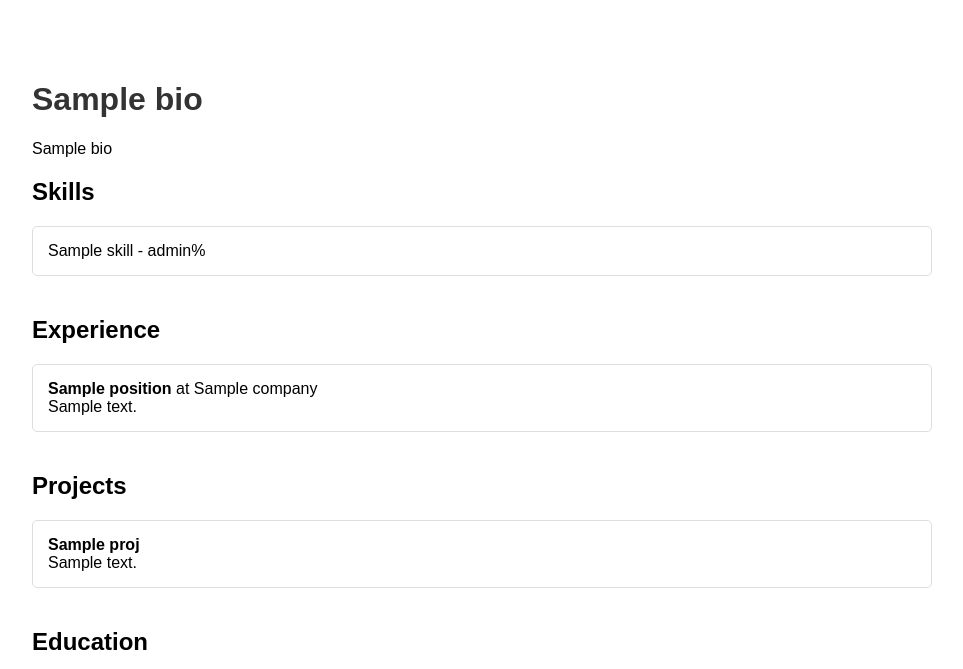
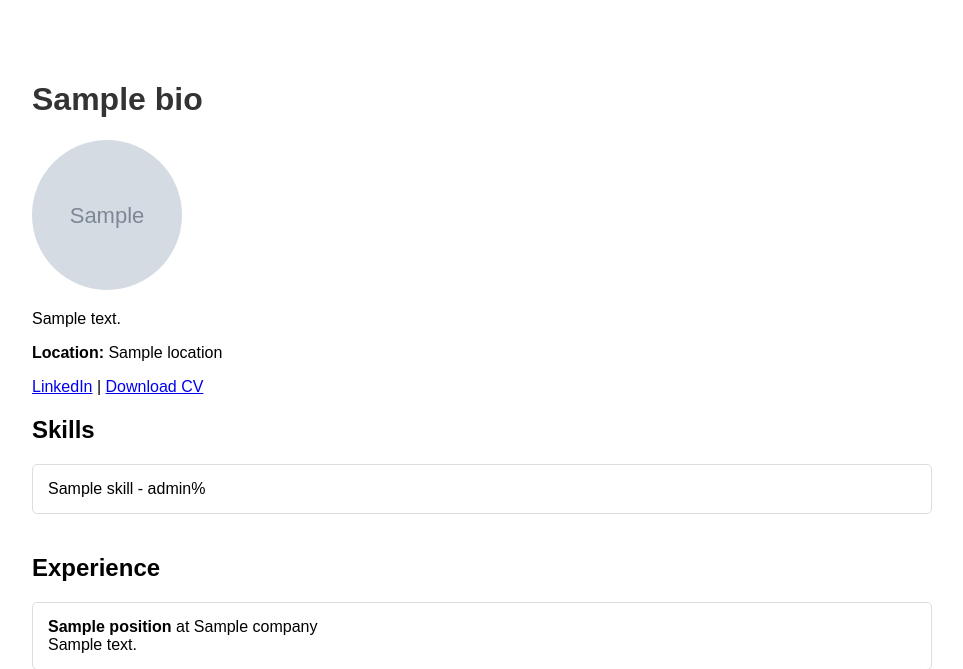
Before and after one commit to Muhammad-azeem11/portfolio, a Django app: template templates/index.html in a window 1280 px wide. Shown: the top 669 px of the page, without its empty margins (158-1121 px from the left). Run offline with Django 3.2, Linux system fonts and the light colour scheme; the template is opened without the code that fills it: most values are stand-ins (such as "Sample title", 1, 10 or a date in 2020); grey boxes marked "Sample" are stand-in pictures.

Commit message:
Portfolio v2.0: Live homepage with Bio, Skills, Experience, Projects, Education

```diff
--- a/templates/index.html
+++ b/templates/index.html
@@ -12,9 +12,12 @@
     </style>
 </head>
 <body>
-    <h1>{{ bio.name|default:"Portfolio" }}</h1>
-    <p>{{ bio.title|default:"" }}</p>
-    <p>{{ bio.about|default:"" }}</p>
+ <h1>{{ bio.name|default:"Portfolio" }}</h1>
+    <img src="{{ bio.image.url }}" alt="{{ bio.name }}" style="border-radius:50%; width:150px; height:150px; object-fit:cover;">
+    <p>{{ bio.tagline|default:"" }}</p>
+    <p>{{ bio.bio|default:"" }}</p>
+    <p><strong>Location:</strong> {{ bio.location }}</p>
+    <p><a href="{{ bio.linkedin }}" target="_blank">LinkedIn</a> | <a href="{{ bio.cv.url }}" download>Download CV</a></p>
 
     <div class="section">
         <h2>Skills</h2>
```
Also changed, not shown: bio/views.py (+14 -2 lines).
